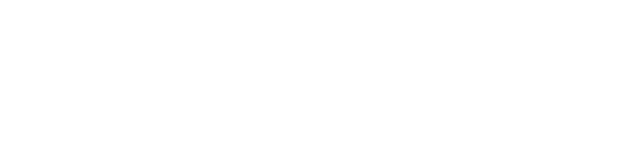
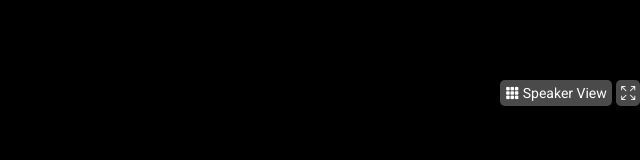
Before and after one commit to GianlucaGiardella/html-css-zoom, a plain HTML site: page index.html in a window 1280 px wide. Shown: the whole page, without its empty margins (640-1280 px from the left). Drawn offline with nearby package versions, Linux system fonts and the light colour scheme.

Commit message:
Added: top_menu

```diff
--- a/assets/style.css
+++ b/assets/style.css
@@ -0,0 +1,32 @@
+* {
+    margin: 0;
+    padding: 0;
+    box-sizing: border-box;
+}
+
+body {
+    font-size: 14px;
+    font-family: 'Roboto', sans-serif;
+    background-color: black;
+}
+
+.top_menu {
+    position: fixed;
+    top: 5rem;
+    right: 0;
+    display: flex;
+    color: white;
+}
+
+.top_menu .speaker_view {
+    padding: 0.3rem;
+    margin-right: 0.3rem;
+    border-radius: 0.3rem;
+    background-color: #4A4A4A;
+}
+
+.top_menu .full_screen {
+    padding: 0.3rem;
+    border-radius: 0.3rem;
+    background-color: #4A4A4A;
+}
--- a/index.html
+++ b/index.html
@@ -1,12 +1,27 @@
 <!DOCTYPE html>
 <html lang="en">
+
 <head>
     <meta charset="UTF-8">
     <meta http-equiv="X-UA-Compatible" content="IE=edge">
     <meta name="viewport" content="width=device-width, initial-scale=1.0">
+    <link rel="stylesheet" href="https://cdn.jsdelivr.net/npm/bootstrap-icons@1.10.3/font/bootstrap-icons.css">
+    <link rel="preconnect" href="https://fonts.googleapis.com">
+    <link rel="preconnect" href="https://fonts.gstatic.com" crossorigin>
+    <link href="https://fonts.googleapis.com/css2?family=Roboto:wght@300;400;700&display=swap" rel="stylesheet">
+    <link rel="stylesheet" href="assets/style.css">
     <title>Esercizio 9</title>
 </head>
+
 <body>
+    <div class="top_menu">
+        <div class="speaker_view"><i class="bi bi-grid-3x3-gap-fill"></i> Speaker View</div>
+        <div class="full_screen"><i class="bi bi-arrows-fullscreen"></i></div>
+    </div>
 
+    <main></main>
+
+    <div class="bottom_menu"></div>
 </body>
+
 </html>
```
